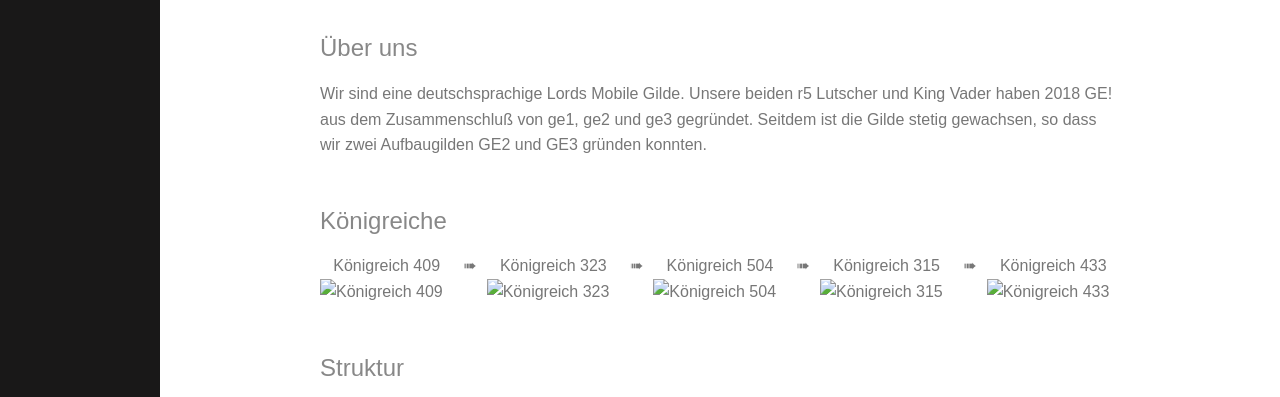
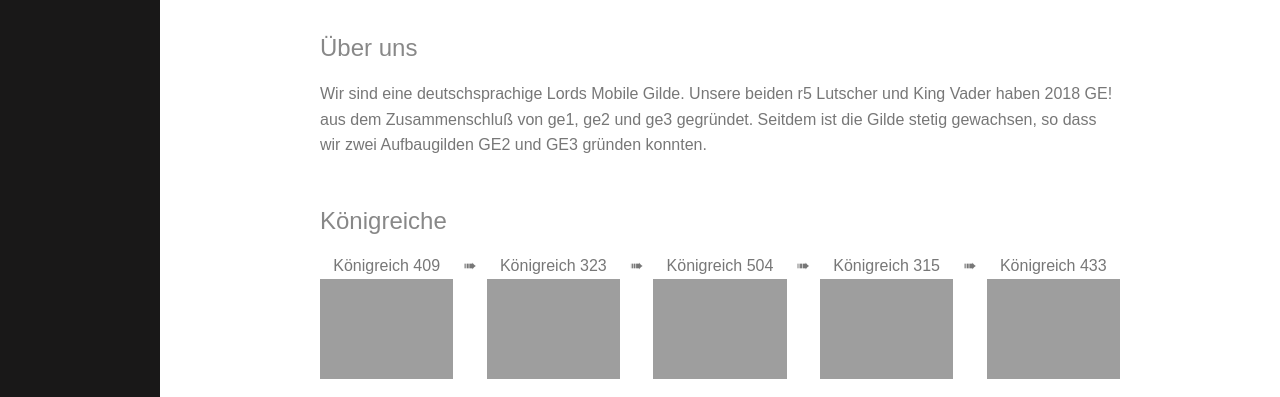
Before and after one commit to German-Elite/German-Elite, a plain HTML site: page index.html in a window 1280 px wide. Shown: the part 385-782 px from the top of the page. Drawn offline with nearby package versions, Linux system fonts and the light colour scheme; the site is published under a folder, as on GitHub Pages, so addresses that start at the root find nothing.

Commit message:
Fixed image links

```diff
--- a/index.html
+++ b/index.html
@@ -85,27 +85,27 @@
           <div class="pure-g">
             <div class="pure-u-1-6">
               <div class="center">Königreich 409</div>
-              <img  class="pure-img-responsive" src="/images/409.png"
+              <img  class="pure-img-responsive" src="images/409.png"
               alt="Königreich 409">
             </div>
             <div class="pure-u-1-24 center">➠</div>
             <div class="pure-u-1-6">
               <div class="center">Königreich 323</div>
-              <img class="pure-img-responsive" src="/images/323.png" alt="Königreich 323">
+              <img class="pure-img-responsive" src="images/323.png" alt="Königreich 323">
             </div><div class="pure-u-1-24 center">➠</div>
             <div class="pure-u-1-6">
               <div class="center">Königreich 504</div>
-              <img class="pure-img-responsive" src="/images/504.png" alt="Königreich 504">
+              <img class="pure-img-responsive" src="images/504.png" alt="Königreich 504">
             </div>
             <div class="pure-u-1-24 center">➠</div>
             <div class="pure-u-1-6">
               <div class="center">Königreich 315</div>
-              <img class="pure-img-responsive" src="/images/315.png" alt="Königreich 315">
+              <img class="pure-img-responsive" src="images/315.png" alt="Königreich 315">
             </div>
             <div class="pure-u-1-24 center">➠</div>
             <div class="pure-u-1-6">
               <div class="center">Königreich 433</div>
-              <img class="pure-img-responsive" src="/images/433.png" alt="Königreich 433">
+              <img class="pure-img-responsive" src="images/433.png" alt="Königreich 433">
             </div>
           </div>
         </p>
```
